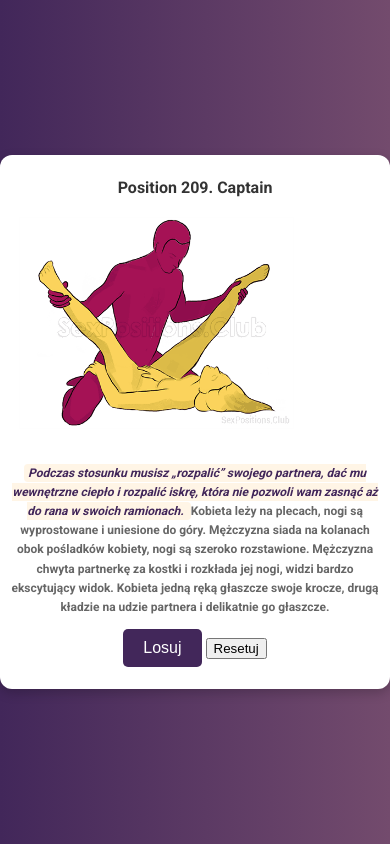
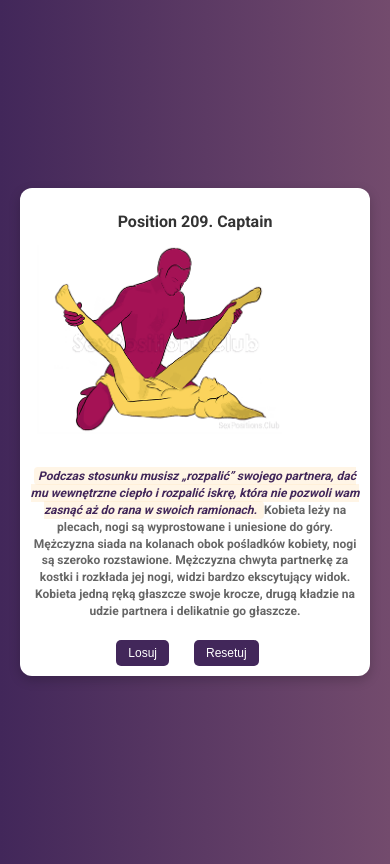
Before and after one commit to twix099/Kamasutra, a plain HTML site: page index.html in a window 390 px wide. Drawn offline with Linux system fonts and the light colour scheme.

Commit message:
Update style.css

```diff
--- a/style.css
+++ b/style.css
@@ -18,7 +18,9 @@ body {
 	max-width: 400px;
 	padding: 20px;
 	text-align: center;
+	margin: 10px; /* Dodanie marginesu, aby karta miała miejsce wokół siebie */
 }
+
 /*span dla pierwszego zdania*/
 #highlightedText {
 	font-family: 'Roboto', sans-serif;
@@ -52,7 +54,8 @@ body {
 	color: #666;
 }
 
-#drawButton {
+#drawButton,
+#resetButton {
 	background-color: #42275a; /* Kolor tła */
 	color: white; /* Kolor tekstu */
 	border: none; /* Bez ramki */
@@ -61,16 +64,31 @@ body {
 	cursor: pointer; /* Zmiana kursora */
 	font-size: 16px; /* Rozmiar czcionki */
 	transition: background-color 0.3s; /* Animacja koloru tła */
+	margin: 0 5px; /* Margines między przyciskami */
 }
 
-#drawButton:hover {
+#drawButton:hover,
+#resetButton:hover {
 	background-color: #734b6d; /* Zmiana koloru tła po najechaniu */
+}
+
+/* Kontener przycisków */
+.button-container {
+	display: flex;
+	justify-content: center;
+	gap: 20px; /* Odstęp między przyciskami */
+	margin-top: 20px;
 }
 
 /* Media queries dla responsywności */
 
 /* Dla ekranów o szerokości poniżej 768px (tablety i mniejsze) */
 @media (max-width: 768px) {
+	body {
+		flex-direction: column; /* Ustawienie elementów w kolumnie */
+		padding: 10px; /* Dodanie paddingu, aby elementy nie przylegały do krawędzi ekranu */
+	}
+
 	.card {
 		max-width: 90%;
 		padding: 15px;
@@ -81,7 +99,14 @@ body {
 	}
 
 	.card p {
-		font-size: 13px;
+		font-size: 14px;
+		line-height: 1.5;
+	}
+
+	#drawButton,
+	#resetButton {
+		font-size: 14px;
+		padding: 8px 16px; /* Zmniejszenie paddingu */
 	}
 }
 
@@ -94,9 +119,21 @@ body {
 
 	.card h2 {
 		font-size: 16px;
+		margin-bottom: 10px; /* Zmniejszenie marginesu */
 	}
 
 	.card p {
 		font-size: 12px;
+		line-height: 1.4;
+	}
+
+	#drawButton,
+	#resetButton {
+		font-size: 12px;
+		padding: 6px 12px; /* Jeszcze mniejsze odstępy na małych ekranach */
+	}
+
+	.button-container {
+		gap: 15px; /* Mniejszy odstęp między przyciskami na małych ekranach */
 	}
 }
```
